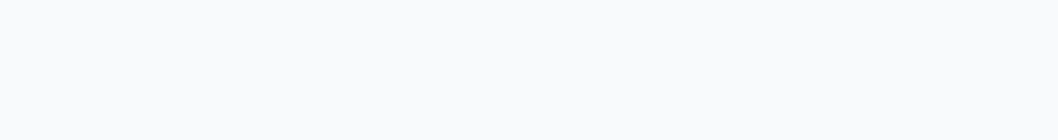
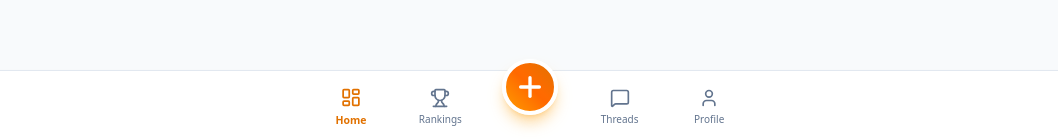
Before and after one commit to tanvhir/StreakUp, a React (Vite) app: page / in a window 1280 px wide. Shown: the part 657-797 px from the top of the page, without its empty margins (110-1168 px from the left). Built offline with nearby package versions, Linux system fonts and the light colour scheme; no server answers.

Commit message:
Fix bottom navigation bar visibility - remove lg:hidden to show on all screen sizes

```diff
--- a/src/components/BottomNav.tsx
+++ b/src/components/BottomNav.tsx
@@ -16,7 +16,7 @@
   currentUser,
 }) => {
   return (
-    <div className="fixed bottom-0 left-0 right-0 z-40 bg-white/95 backdrop-blur-md border-t border-slate-200 px-4 py-2 shadow-lg lg:hidden">
+    <div className="fixed bottom-0 left-0 right-0 z-40 bg-white/95 backdrop-blur-md border-t border-slate-200 px-4 py-2 shadow-lg">
       <div className="max-w-md mx-auto flex items-center justify-around relative">
         {/* Dashboard Tab */}
         <button
```
